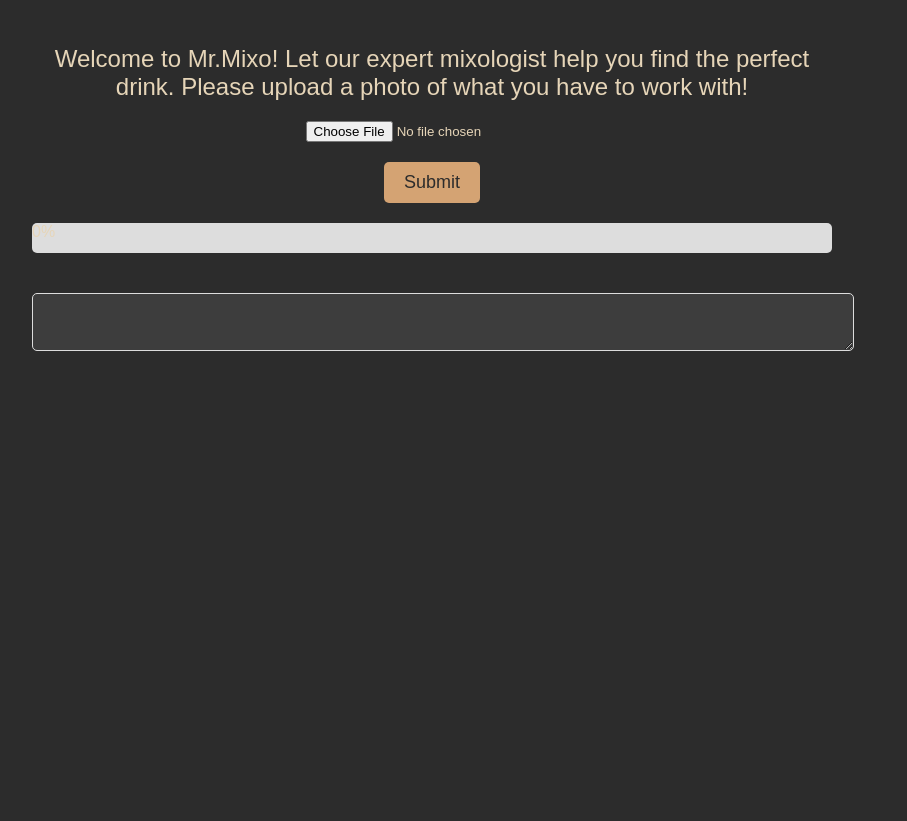
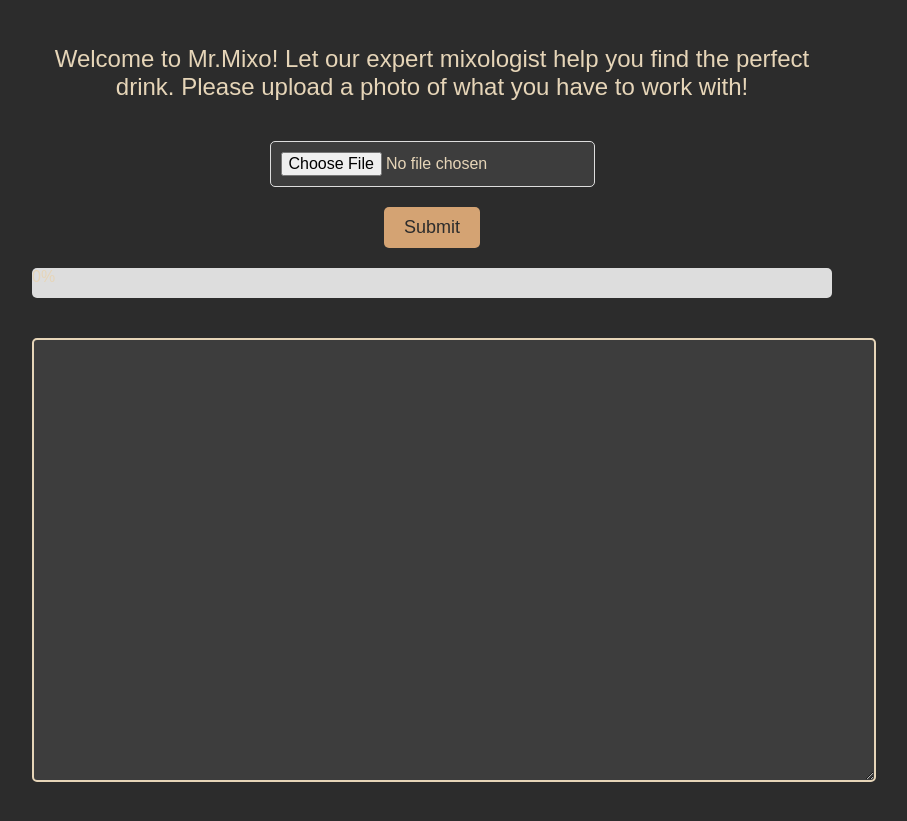
Before and after one commit to EricHernandez91/maxi.ai, a website: page public/index.html in a window 1280 px wide. Shown: the part 653-1474 px from the top of the page, without its empty margins (208-1115 px from the left). Before the commit the page ends 1078 px from the top, so only its background shows below. Drawn offline with Linux system fonts and the light colour scheme.

Commit message:
Update styles.css

```diff
--- a/public/styles.css
+++ b/public/styles.css
@@ -10,28 +10,28 @@
   background-image: url('eric 1.png');
   background-size: cover;
   background-position: center;
-  height: 50vh; /* Adjust the height as needed */
+  height: 50vh;
 }
 
 .header-content {
   text-align: center;
-  padding-top: 50px; /* Adjust padding as needed */
+  padding-top: 50px;
 }
 
 .header-content h1 {
   font-family: 'Playfair Display', serif;
   color: #e6d5b8;
   font-size: 3rem;
-  background-color: rgba(0, 0, 0, 0.7); /* Semi-transparent background for readability */
+  background-color: rgba(0, 0, 0, 0.7);
   display: inline-block;
   padding: 0.5em 1em;
-  margin-top: 15vh; /* Position the title down from the top of the viewport */
+  margin-top: 15vh;
 }
 
 .feature-section {
   text-align: center;
   padding: 50px 20px;
-  background-color: #2c2c2c; /* Dark background for contrast */
+  background-color: #2c2c2c;
 }
 
 .feature-image {
@@ -52,7 +52,7 @@
 }
 
 /* Form and Progress Bar Styles */
-#file-upload {
+#imageInput {
   margin-top: 20px;
   padding: 10px;
   border-radius: 5px;
@@ -95,24 +95,15 @@
 }
 
 #suggestions {
-  width: 100%;
-  padding: 10px;
-  margin-top: 20px;
-  border-radius: 5px;
-  border: 1px solid #ddd;
-  font-size: 16px;
-  background-color: #3d3d3d;
-  color: #e6d5b8;
-  resize: vertical;
+  width: 100%; /* Ensure it takes the full width of its container */
+  height: 50vh; /* Make the text box take 50% of the viewport height */
+  padding: 20px; /* Increase padding for more internal space */
+  margin-top: 20px; /* Maintain the top margin as is */
+  border-radius: 5px; /* Maintain the rounded corners for aesthetics */
+  border: 2px solid #e6d5b8; /* Slightly thicker border for better visibility */
+  font-size: 18px; /* Increase font size for better readability */
+  background-color: #3d3d3d; /* Maintain the dark background */
+  color: #e6d5b8; /* Maintain the light text color for contrast */
+  resize: vertical; /* Keep vertical resizing */
+  overflow-y: auto; /* Ensures a scrollbar if the text is longer than the box */
 }
-
-/* Responsive styles */
-@media (max-width: 768px) {
-  .feature-image {
-    max-width: 80%;
-  }
-
-  .header-content h1 {
-    font-size: 2rem;
-  }
-}
```
